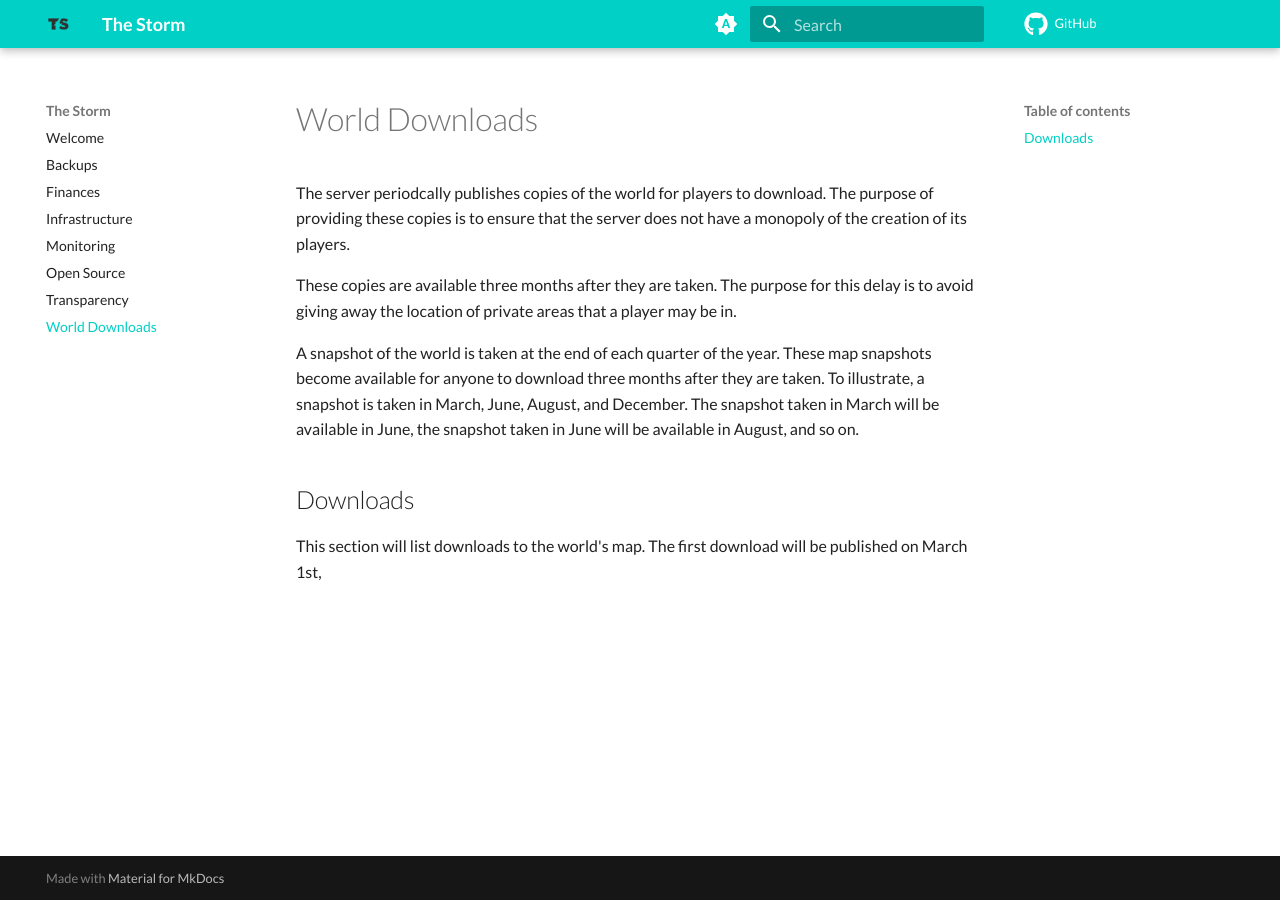
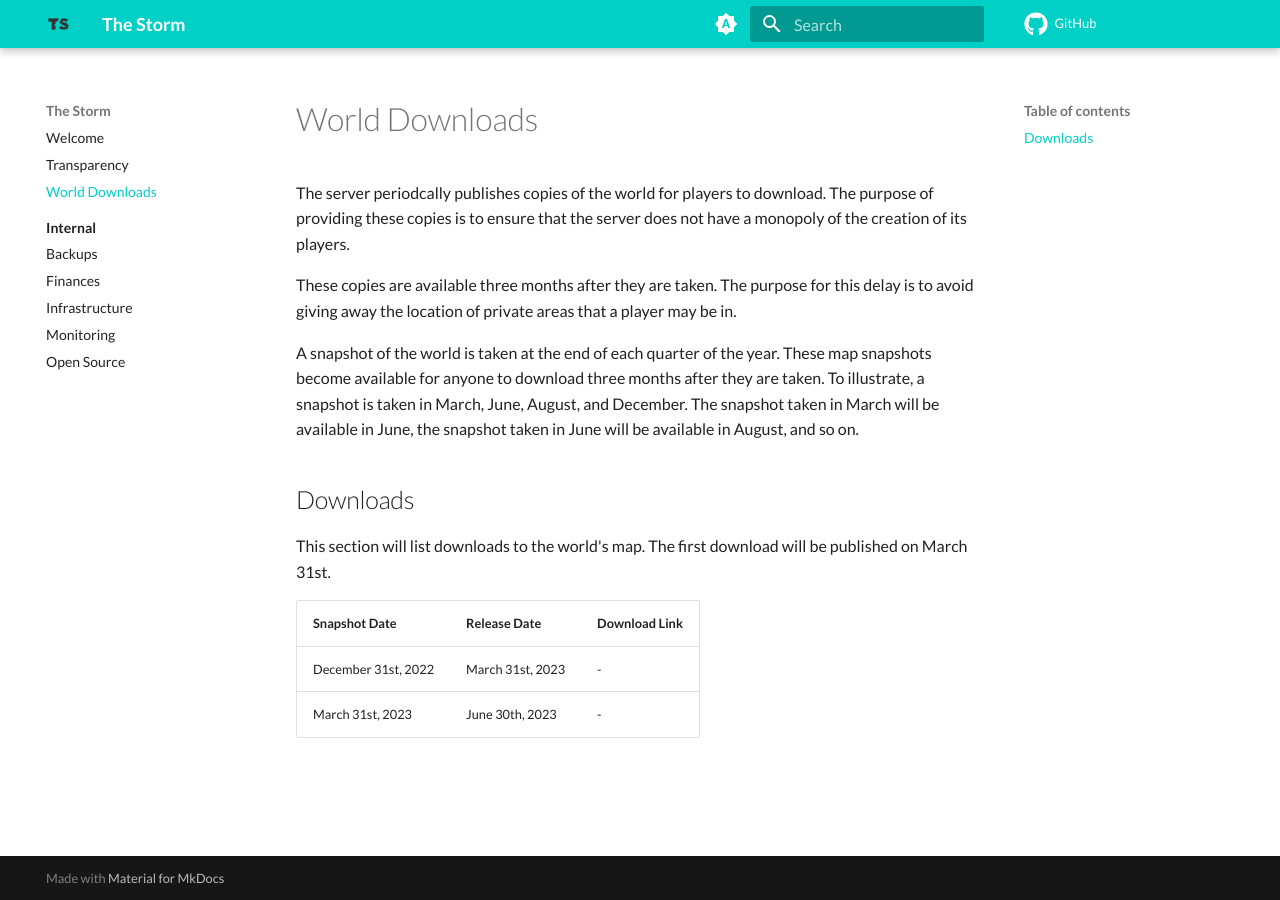
Before and after one commit to the-storm-mc/docs, an MkDocs documentation site: the page built from docs/world_downloads.md, in a window 1280 px wide. Built offline with MkDocs 1.6.1 and Material for MkDocs 9.7.7, drawn with Linux system fonts in a browser that asks for light colours; comment, search, counter and statistics services are not loaded.

```diff
--- a/docs/world_downloads.md
+++ b/docs/world_downloads.md
@@ -8,4 +8,9 @@ A snapshot of the world is taken at the end of each quarter of the year. These m
 
 ## Downloads
 
-This section will list downloads to the world's map. The first download will be published on March 1st,
+This section will list downloads to the world's map. The first download will be published on March 31st.
+
+| Snapshot Date       | Release Date     | Download Link |
+| ------------------- | ---------------- | ------------- |
+| December 31st, 2022 | March 31st, 2023 | -             |
+| March 31st, 2023    | June 30th, 2023  | -             |
```
Also changed, not shown: docs/infrastructure.md (deleted, +0 -17 lines), docs/internal/finances.md (renamed from docs/finances.md, +0 -1 lines), docs/internal/index.md (added, +3 -0 lines), docs/internal/infrastructure.md (added, +36 -0 lines), docs/assets/images/google-domains.png (added), docs/assets/images/netlify.png (added), docs/assets/images/route53.png (added), docs/internal/backups.md (renamed from docs/backups.md), docs/internal/monitoring.md (renamed from docs/monitoring.md), docs/internal/open_source.md (renamed from docs/open_source.md), 1 other file.
